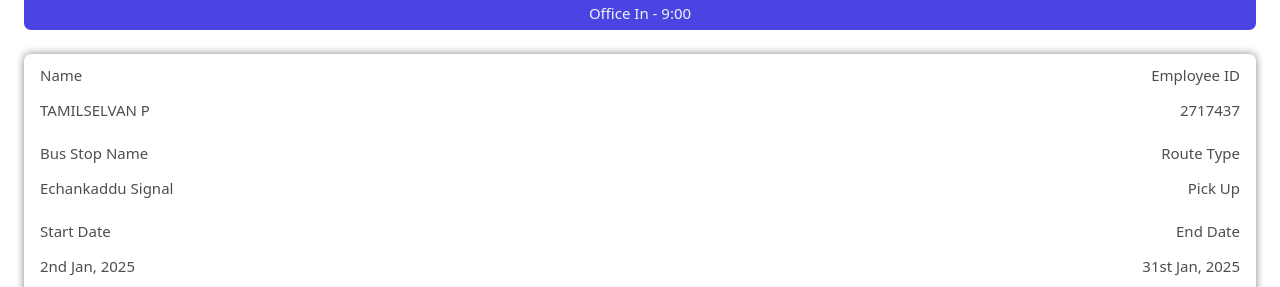
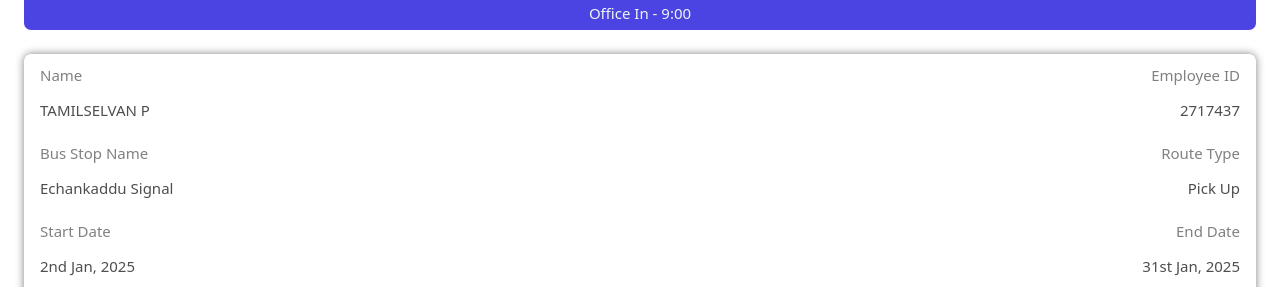
Before and after one commit to Shanmathy19/pass1, a plain HTML site: page index.html in a window 1280 px wide. Shown: the part 149-436 px from the top of the page. Drawn offline with nearby package versions, Linux system fonts and the light colour scheme.

Commit message:
Update index.html

```diff
--- a/index.html
+++ b/index.html
@@ -27,31 +27,31 @@
         <div class="details ms-4 me-4 mt-2 p-3">
             <div class="row">
                 <div class="col-6">
-                    <p class="">Name</p>
+                    <p class="gray">Name</p>
                     <p class="name mt-4">TAMILSELVAN P</p>
                 </div>
                 <div class="col-6">
-                    <p class="text-end">Employee ID</p>
+                    <p class="text-end gray">Employee ID</p>
                     <p class="text-end mt-4">2717437</p>
                 </div>
             </div>
             <div class="row mt-3">
                 <div class="col-6">
-                    <p>Bus Stop Name</p>
+                    <p class="gray">Bus Stop Name</p>
                     <p class="mt-4">Echankaddu Signal</p>
                 </div>
                 <div class="col-6">
-                    <p class="text-end">Route Type</p>
+                    <p class="text-end gray">Route Type</p>
                     <p class="text-end mt-4">Pick Up</p>
                 </div>
             </div>
             <div class="row mt-3">
                 <div class="col-6">
-                    <p>Start Date</p>
+                    <p class="gray">Start Date</p>
                     <p class="mt-4">2nd Jan, 2025</p>
                 </div>
                 <div class="col-6">
-                    <p class="text-end">End Date</p>
+                    <p class="text-end gray">End Date</p>
                     <p class="text-end mt-4">31st Jan, 2025</p>
                 </div>
             </div>
```
